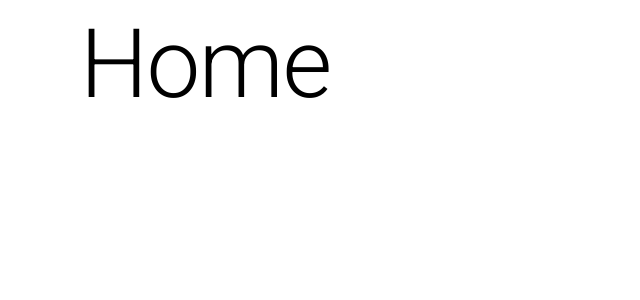
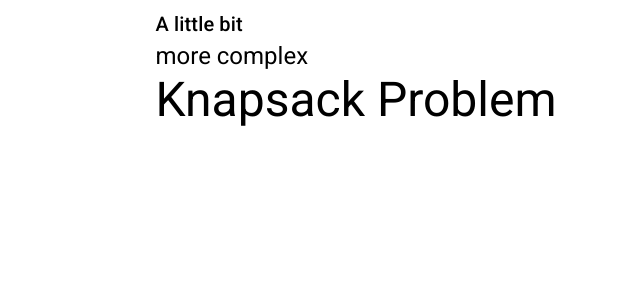
Before and after one commit to davigsousa/genetic-algorithm-for-knapsack-prob, a Next.js app: page / in a window 1280 px wide. Shown: the top 300 px of the page, without its empty margins (284-924 px from the left). Built offline with nearby package versions, Linux system fonts and the light colour scheme.

Commit message:
feat: add header

```diff
--- /dev/null
+++ b/components/header.tsx
@@ -0,0 +1,11 @@
+import { Stack, Typography } from "@mui/material";
+
+export default function Header() {
+  return (
+    <Stack direction="column" alignItems="flex-start">
+      <Typography variant="h6">A little bit</Typography>
+      <Typography variant="h5">more complex</Typography>
+      <Typography variant="h3">Knapsack Problem</Typography>
+    </Stack>
+  );
+}
--- a/pages/index.tsx
+++ b/pages/index.tsx
@@ -1,11 +1,10 @@
-import Container from "@mui/material/Container";
-import Stack from "@mui/material/Stack";
-import Typography from "@mui/material/Typography";
+import { Stack } from "@mui/material";
 import Head from "next/head";
+import Header from "../components/header";
 
 export default function Home() {
   return (
-    <Stack direction="row" alignContent="center">
+    <Stack direction="column" alignItems="center" justifyContent="center">
       <Head>
         <title>More complex Knapsack Problem</title>
         <meta
@@ -16,11 +15,14 @@ export default function Home() {
         <link rel="icon" href="/favicon.ico" />
       </Head>
 
-      <Container maxWidth="sm">
-        <Typography variant="h1" gutterBottom>
-          Home
-        </Typography>
-      </Container>
+      <Stack
+        direction="column"
+        maxWidth="sm"
+        alignItems="center"
+        justifyContent="center"
+      >
+        <Header />
+      </Stack>
     </Stack>
   );
 }
```
